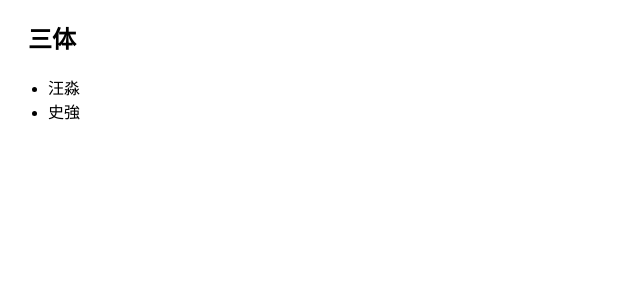
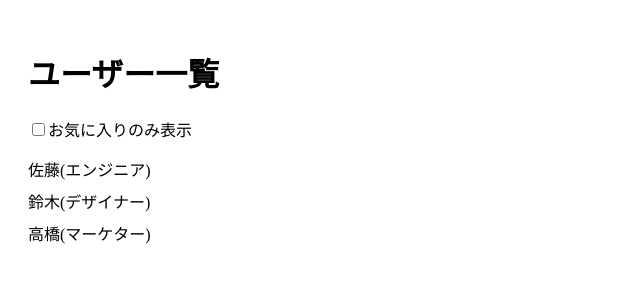
Before and after one commit to TYMtwilight/React_Shakyo, a React (Create React App) app: page / in a window 1280 px wide. Shown: the top 300 px of the page, without its empty margins (0-640 px from the left). Built offline with nearby package versions, Linux system fonts and the light colour scheme.

Commit message:
💪shakyo-17

```diff
--- a/src/index.tsx
+++ b/src/index.tsx
@@ -1,6 +1,6 @@
 import React from "react";
 import { createRoot } from "react-dom/client";
-import App from "./shakyo-16/App";
+import App from "./shakyo-17/App";
 
 const container = document.getElementById("root")!; // '!'は null でないことを保証
 const root = createRoot(container);
--- /dev/null
+++ b/src/shakyo-17/App.tsx
@@ -0,0 +1,44 @@
+import React, { useState } from 'react';
+import UserList from './components/UserList';
+import FilterToggle from './components/FilterToggle';
+
+// ユーザーの型定義
+export type User = {
+    id: number;
+    name: string;
+    job: string;
+};
+
+const initialUsers: User[] = [
+    { id: 1, name: '佐藤', job: 'エンジニア' },
+    { id: 2, name: '鈴木', job: 'デザイナー' },
+    { id: 3, name: '高橋', job: 'マーケター' },
+];
+
+const App: React.FC = () => {
+    const [favorites, setFavorites] = useState<number[]>([]);  // お気に入りのID
+    const [showOnlyFavorites, setShowOnlyFavorites] = useState(false);
+
+    const toggleFavorite = (id: number) => {
+        setFavorites((prev) =>
+            prev.includes(id) ? prev.filter((favId) => favId !== id) : [...prev, id]
+        );
+    };
+
+    const filteredUsers = showOnlyFavorites ?
+        initialUsers.filter((user) => favorites.includes(user.id))
+        : initialUsers;
+
+    return (
+        <div style={{ padding: 20 }}>
+            <h1>ユーザー一覧</h1>
+            <FilterToggle
+                checked={showOnlyFavorites}
+                onChange={() => setShowOnlyFavorites((prev) => !prev)}
+            />
+            <UserList users={filteredUsers} favorites={favorites} onToggle={toggleFavorite} />
+        </div>
+    );
+};
+
+export default App;
--- /dev/null
+++ b/src/shakyo-17/components/FilterToggle.tsx
@@ -0,0 +1,16 @@
+import React from 'react';
+type Props = {
+    checked: boolean;
+    onChange: () => void;
+};
+
+const FilterToggle: React.FC<Props> = ({ checked, onChange }) => {
+    return (
+        <label style={{ display: 'block', marginBottom: 16 }}>
+            <input type="checkbox" checked={checked} onChange={onChange} />
+            お気に入りのみ表示
+        </label>
+    );
+};
+
+export default FilterToggle;
--- /dev/null
+++ b/src/shakyo-17/components/UserItem.tsx
@@ -0,0 +1,26 @@
+import React from 'react';
+import { User } from '../App';
+
+type Props = {
+    user: User;
+    active: boolean;
+    onToggle: (id: number) => void;
+};
+
+const UserItem: React.FC<Props> = ({ user, active, onToggle }) => {
+    return (
+        <li
+            style={{
+                marginBottom: 8,
+                color: active ? 'green' : 'black',
+                fontWeight: active ? 'bold' : 'normal',
+                cursor: 'pointer',
+            }}
+            onClick={() => onToggle(user.id)}
+        >
+            {user.name}({user.job})
+        </li>
+    );
+};
+
+export default UserItem;
--- /dev/null
+++ b/src/shakyo-17/components/UserList.tsx
@@ -0,0 +1,26 @@
+import React from 'react';
+import { User } from '../App';
+import UserItem  from './UserItem';
+
+type Props = {
+    users: User[];
+    favorites: number[];
+    onToggle: (id: number) => void;
+};
+
+const UserList: React.FC<Props> = ({ users, favorites, onToggle}) => {
+    return (
+        <ul style={{ listStyle: 'none', padding: 0}}>
+            {users.map((user)=>(
+                <UserItem
+                    key={user.id}
+                    user={user}
+                    active={favorites.includes(user.id)}
+                    onToggle={onToggle}
+                />
+            ))}
+        </ul>
+    );
+};
+
+export default UserList;
```
